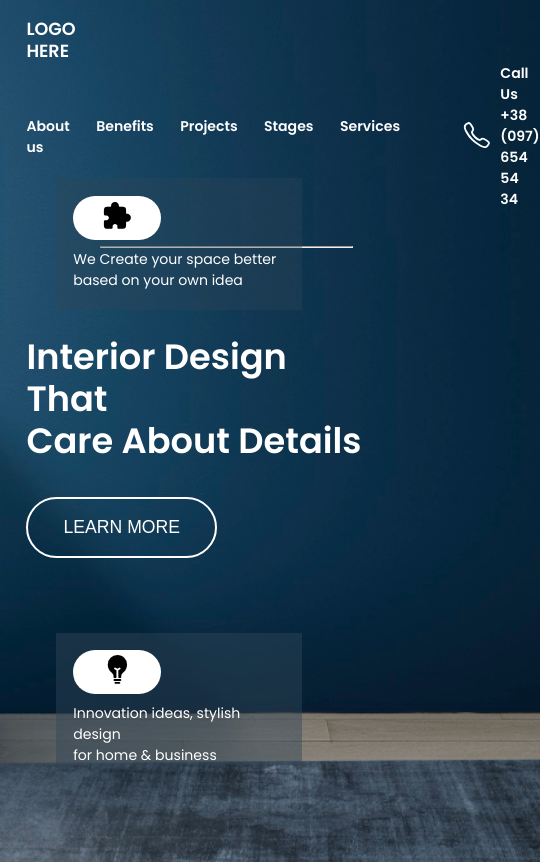
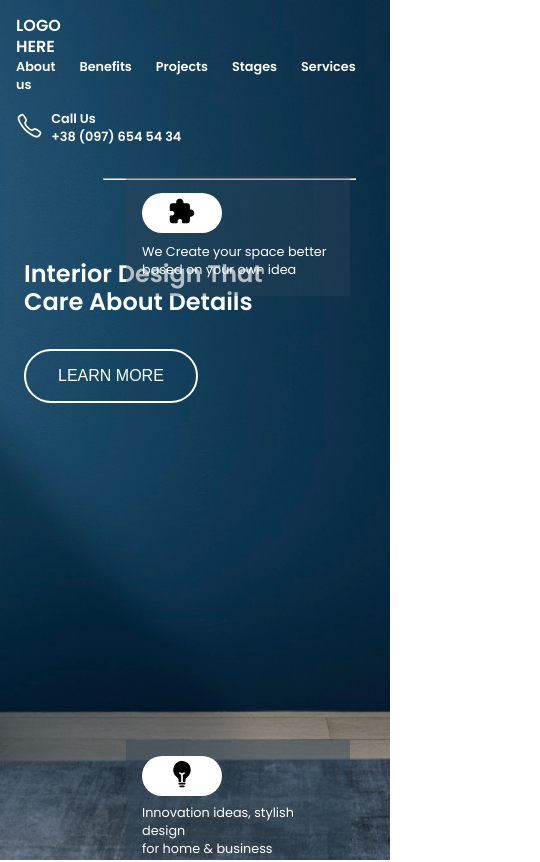
Before and after one commit to niranjanrai/Interior-design-landing-page, a plain HTML site: page index.html in a window 390 px wide. Shown: the whole page, 540 px wide, since content can reach past the window. Drawn offline with nearby package versions, Linux system fonts and the light colour scheme.

Commit message:
first commit

```diff
--- a/CSS/style.css
+++ b/CSS/style.css
@@ -243,3 +243,59 @@ button {
     right: 10rem;
   }
 }
+@media (max-width: 733px) {
+  html {
+    font-size: 50%;
+  }
+  .navbar {
+    padding: 0 3rem;
+  }
+  .logo h1 {
+    font-size: 2rem;
+  }
+  .nav-item-container {
+    gap: 3rem;
+  }
+  .nav-item {
+    font-size: 1.6rem;
+  }
+  .text {
+    font-size: 4rem;
+  }
+  .call-us,
+  .call-link {
+    font-size: 1.6rem;
+    font-weight: 600;
+  }
+  .main-section {
+    padding: 0 3rem;
+  }
+  .puzzle-wrapper {
+    right: 10rem;
+  }
+  .Innovation-wrapper {
+    right: 10rem;
+  }
+}
+@media (max-width: 400px) {
+  .puzzle-wrapper {
+    right: 5rem;
+    bottom: 0%;
+  }
+  .Innovation-wrapper {
+    right: 5rem;
+    bottom: 0%;
+  }
+  .navbar {
+    padding: 0 2rem;
+  }
+  .nav-item-container {
+    gap: 2rem;
+  }
+  .nav-item-container {
+    flex-wrap: wrap;
+  }
+  .text {
+    font-size: 3rem;
+  }
+}
```
